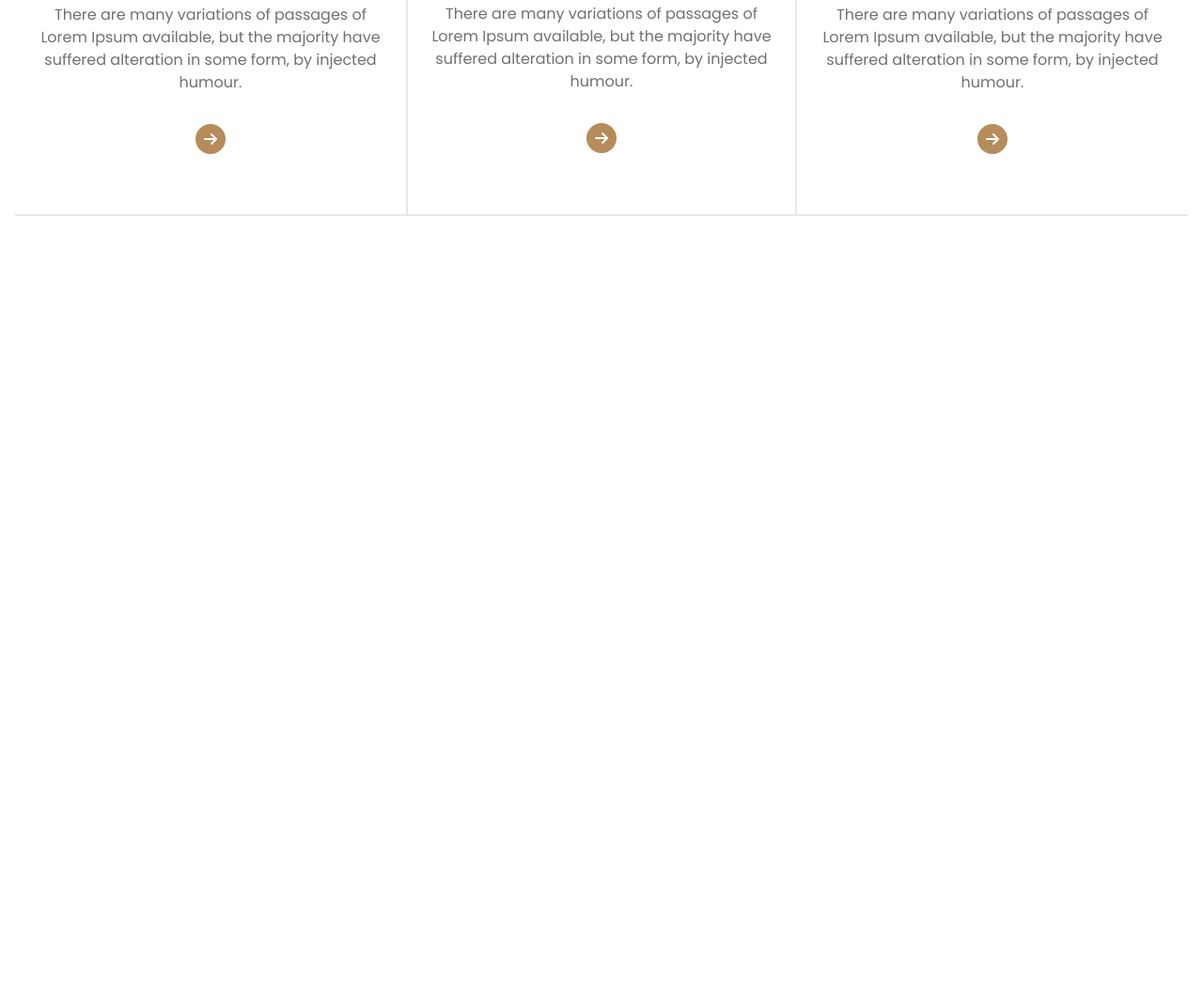
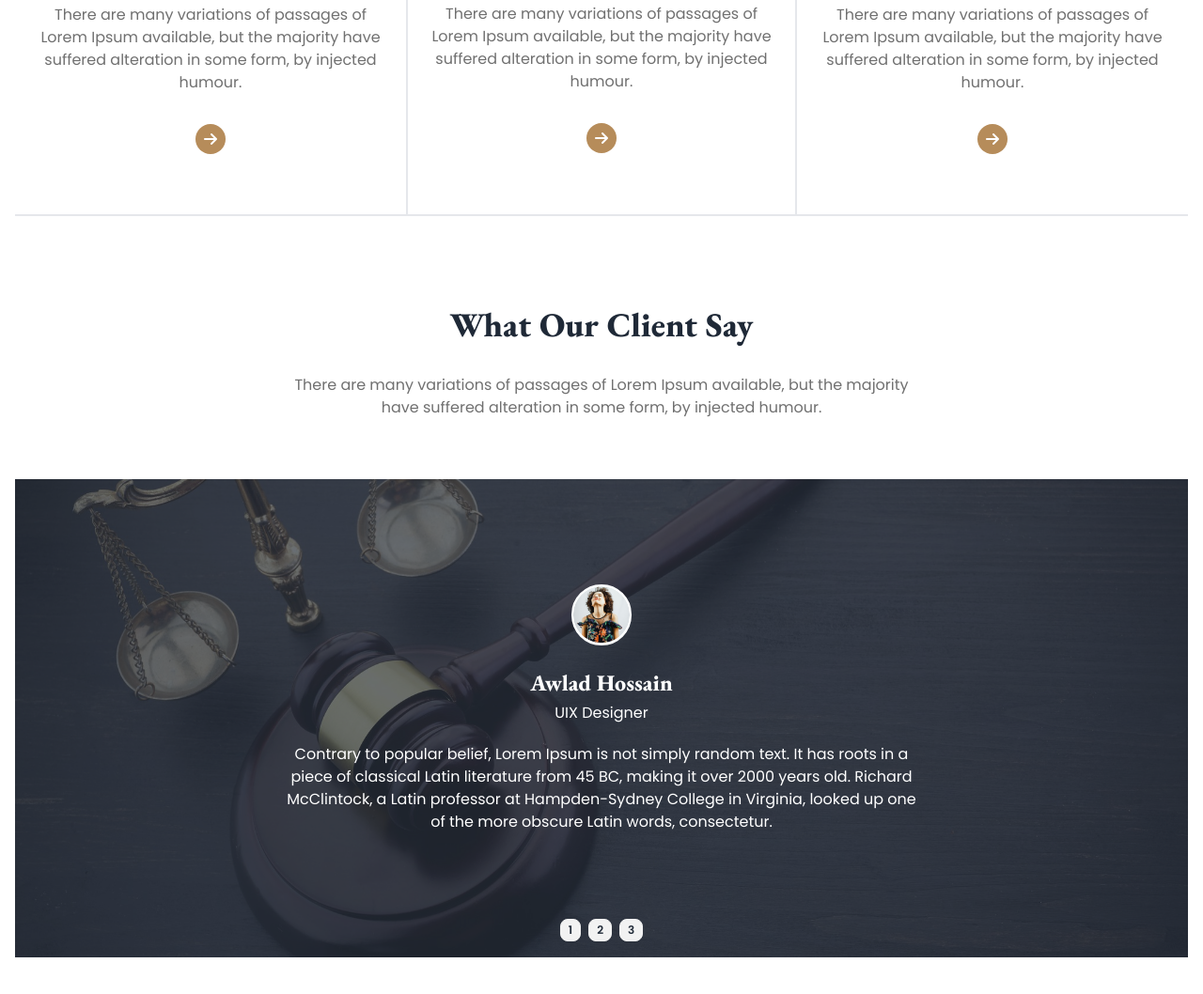
Before and after one commit to ferdousahammed/legal-solutions-webdev-daisyui, a plain HTML site: page index.html in a window 1280 px wide. Shown: the part 1564-2622 px from the top of the page at 94% size. Before the commit the page ends 1890 px from the top, so only its background shows below. Drawn offline with nearby package versions, Linux system fonts and the light colour scheme.

Commit message:
Client section [Done]

```diff
--- a/index.html
+++ b/index.html
@@ -107,13 +107,10 @@
         </div>
       </nav>
       <!-- hero section  -->
-      <div
-        class="hero py-9 lg:py-24"
-        style="background-image: url('./images/banner.png')"
-      >
+      <div class="hero" style="background-image: url('./images/banner.png')">
         <div class="hero-overlay bg-opacity-60"></div>
         <div class="hero-content text-center text-neutral-content">
-          <div class="">
+          <div class="py-9 lg:py-24">
             <h1
               class="mb-5 text-4xl lg:text-7xl font-extrabold text-white font-garamond"
             >
@@ -146,7 +143,7 @@
       </div>
     </header>
     <main>
-      <!-- Legal practice  -->
+      <!-- Legal practice Section  -->
       <section class="my-9 lg:my-24 text-center px-4">
         <h3 class="text-3xl lg:text-4xl font-extrabold font-garamond">
           The Legal Practice Area
@@ -279,6 +276,119 @@
           </div>
         </div>
       </section>
+      <!-- Client Section  -->
+      <section class="my-9 lg:my-24 text-center px-4">
+        <h3 class="text-3xl lg:text-4xl font-extrabold font-garamond">
+          What Our Client Say
+        </h3>
+        <p class="text-darkgray mt-3 mb-6 lg:mt-8 lg:mb-16 max-w-2xl mx-auto">
+          There are many variations of passages of Lorem Ipsum available, but
+          the majority have suffered alteration in some form, by injected
+          humour.
+        </p>
+        <div class="relative">
+          <div class="carousel w-full">
+            <div id="item1" class="carousel-item w-full">
+              <div
+                class="hero"
+                style="background-image: url('./images/slider-1.jpg')"
+              >
+                <div class="hero-overlay bg-opacity-70"></div>
+                <div class="hero-content text-center text-neutral-content">
+                  <div class="py-9 lg:py-24 text-white">
+                    <img
+                      class="mx-auto bg-white rounded-full border-2 border-white mb-6"
+                      src="./images/client.png"
+                      alt=""
+                    />
+                    <h1
+                      class="text-2xl font-extrabold text-white font-garamond"
+                    >
+                      Awlad Hossain
+                    </h1>
+                    <p class="mt-1 mb-5">UIX Designer</p>
+                    <p class="mb-5 font-poppins max-w-2xl">
+                      Contrary to popular belief, Lorem Ipsum is not simply
+                      random text. It has roots in a piece of classical Latin
+                      literature from 45 BC, making it over 2000 years old.
+                      Richard McClintock, a Latin professor at Hampden-Sydney
+                      College in Virginia, looked up one of the more obscure
+                      Latin words, consectetur.
+                    </p>
+                  </div>
+                </div>
+              </div>
+            </div>
+            <div id="item2" class="carousel-item w-full">
+              <div
+                class="hero"
+                style="background-image: url('./images/slider-2.jpg')"
+              >
+                <div class="hero-overlay bg-opacity-70"></div>
+                <div class="hero-content text-center text-neutral-content">
+                  <div class="py-9 lg:py-24 text-white">
+                    <img
+                      class="mx-auto bg-white rounded-full border-2 border-white mb-6"
+                      src="./images/client.png"
+                      alt=""
+                    />
+                    <h1
+                      class="text-2xl font-extrabold text-white font-garamond"
+                    >
+                      Awlad Hossain
+                    </h1>
+                    <p class="mt-1 mb-5">UIX Designer</p>
+                    <p class="mb-5 font-poppins max-w-2xl">
+                      Contrary to popular belief, Lorem Ipsum is not simply
+                      random text. It has roots in a piece of classical Latin
+                      literature from 45 BC, making it over 2000 years old.
+                      Richard McClintock, a Latin professor at Hampden-Sydney
+                      College in Virginia, looked up one of the more obscure
+                      Latin words, consectetur.
+                    </p>
+                  </div>
+                </div>
+              </div>
+            </div>
+            <div id="item3" class="carousel-item w-full">
+              <div
+                class="hero"
+                style="background-image: url('./images/slider-3.jpg')"
+              >
+                <div class="hero-overlay bg-opacity-70"></div>
+                <div class="hero-content text-center text-neutral-content">
+                  <div class="py-9 lg:py-24 text-white">
+                    <img
+                      class="mx-auto bg-white rounded-full border-2 border-white mb-6"
+                      src="./images/client.png"
+                      alt=""
+                    />
+                    <h1
+                      class="text-2xl font-extrabold text-white font-garamond"
+                    >
+                      Awlad Hossain
+                    </h1>
+                    <p class="mt-1 mb-5">UIX Designer</p>
+                    <p class="mb-5 font-poppins max-w-2xl">
+                      Contrary to popular belief, Lorem Ipsum is not simply
+                      random text. It has roots in a piece of classical Latin
+                      literature from 45 BC, making it over 2000 years old.
+                      Richard McClintock, a Latin professor at Hampden-Sydney
+                      College in Virginia, looked up one of the more obscure
+                      Latin words, consectetur.
+                    </p>
+                  </div>
+                </div>
+              </div>
+            </div>
+          </div>
+          <div class="flex justify-center w-full py-2 gap-2 absolute bottom-4">
+            <a href="#item1" class="btn btn-xs">1</a>
+            <a href="#item2" class="btn btn-xs">2</a>
+            <a href="#item3" class="btn btn-xs">3</a>
+          </div>
+        </div>
+      </section>
     </main>
     <footer></footer>
   </body>
```
Also changed, not shown: images/client.png (added).
